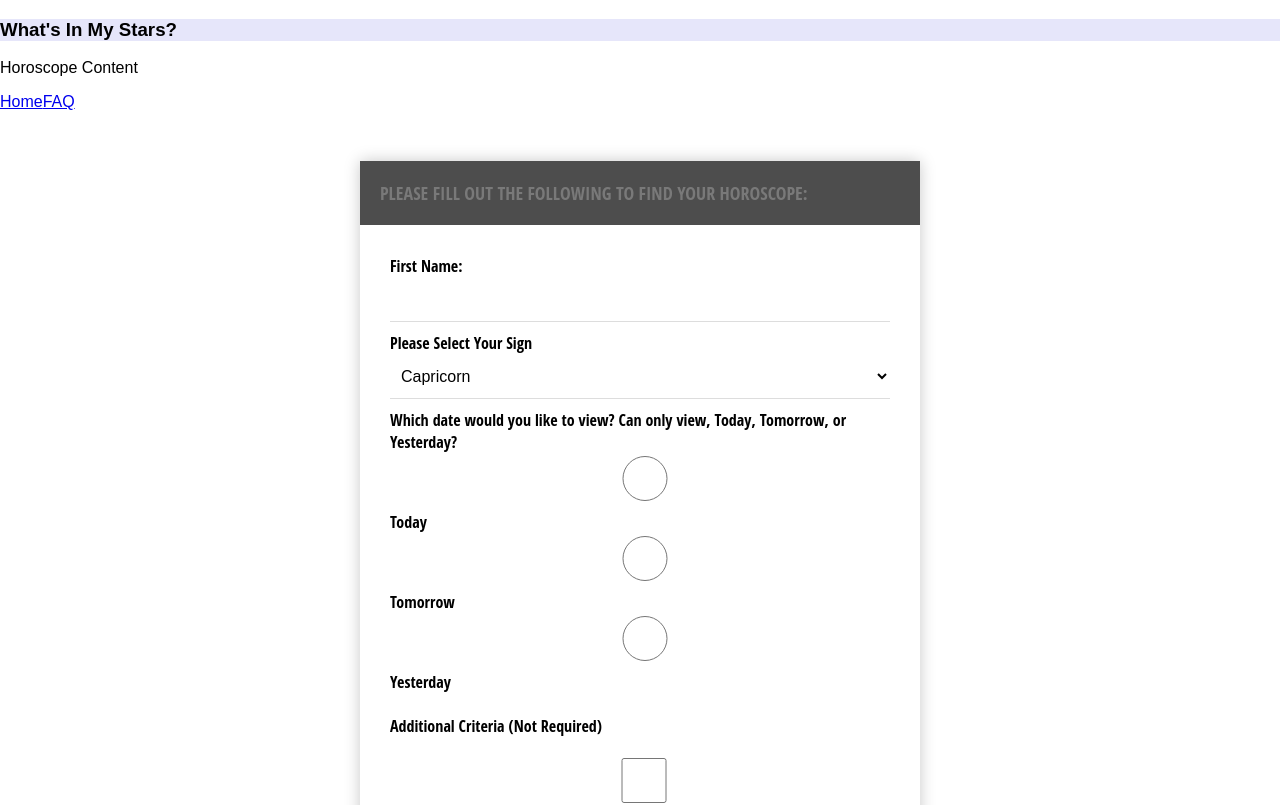
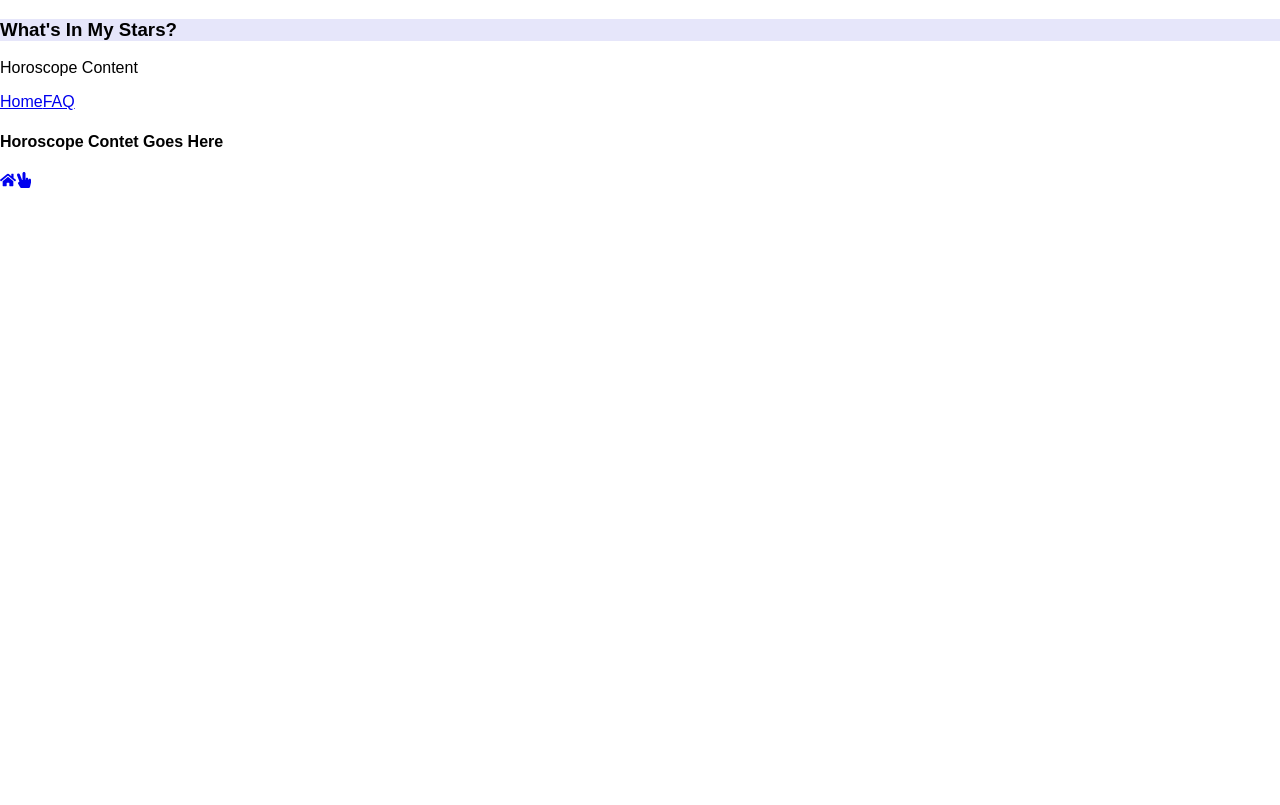
Before and after one commit to kari-mashburn/portfolio5, a React (Create React App) app in the folder mystars 2/: page / in a window 1280 px wide. Shown: the top 805 px of the page. Built offline with nearby package versions, Linux system fonts and the light colour scheme; no server answers.

Commit message:
updating my forms

```diff
--- a/mystars 2/package.json
+++ b/mystars 2/package.json
@@ -16,9 +16,9 @@
     "start": "react-scripts start",
     "build": "react-scripts build",
     "test": "react-scripts test --env=jsdom",
-    "eject": "react-scripts eject",
     "predeploy": "npm run build",
-    "deploy": "gh-pages -d build"
+    "deploy": "gh-pages -d build",
+    "eject": "react-scripts eject"
   },
   "devDependencies": {
     "gh-pages": "^2.0.1"
--- a/mystars 2/src/components/Main.js
+++ b/mystars 2/src/components/Main.js
@@ -10,7 +10,7 @@
   render() {
     return (
       <section>
-        <Route exact path='/' component={Home} />
+        <Route exact path='/Home' component={Home} />
         <Route exact path='/Home' component={Home} />
         <Route exact path='/FAQ' component={FAQ} />
 
```
